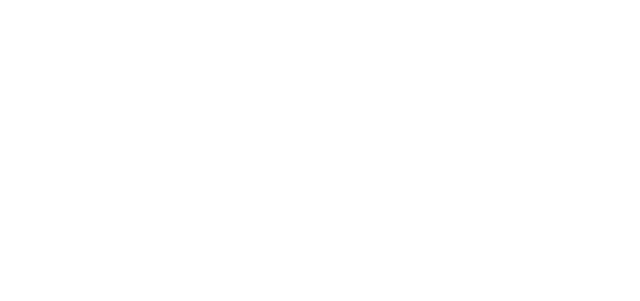
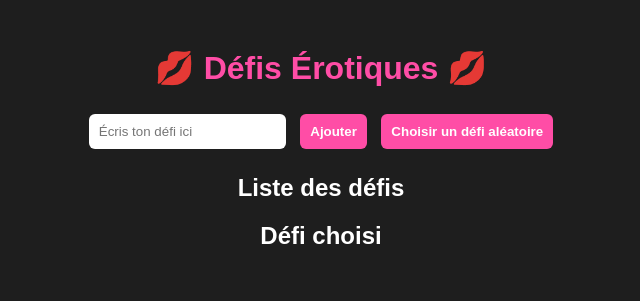
Before and after one commit to jijis93/Defis93, a plain HTML site: page index.html in a window 1280 px wide. Shown: the whole page, without its empty margins (319-959 px from the left). Drawn offline with Linux system fonts and the light colour scheme.

Commit message:
Update index.html

```diff
--- a/index.html
+++ b/index.html
@@ -1,27 +1,87 @@
+<!DOCTYPE html>
+<html lang="fr">
+<head>
+  <meta charset="UTF-8">
+  <title>Défis Érotiques</title>
+  <style>
+    body {
+      font-family: Arial, sans-serif;
+      background: #1e1e1e;
+      color: #fff;
+      text-align: center;
+      padding: 20px;
+    }
+    h1 {
+      color: #ff4da6;
+    }
+    #defis {
+      margin-top: 20px;
+    }
+    .defi {
+      background: #2b2b2b;
+      padding: 10px;
+      margin: 5px;
+      border-radius: 8px;
+    }
+    input, button {
+      padding: 10px;
+      margin: 5px;
+      border-radius: 6px;
+      border: none;
+    }
+    button {
+      cursor: pointer;
+      background: #ff4da6;
+      color: white;
+      font-weight: bold;
+    }
+  </style>
+</head>
+<body>
+  <h1>💋 Défis Érotiques 💋</h1>
+
+  <input type="text" id="nouveauDefi" placeholder="Écris ton défi ici">
+  <button onclick="ajouterDefi()">Ajouter</button>
+  <button onclick="choisirDefi()">Choisir un défi aléatoire</button>
+
+  <h2>Liste des défis</h2>
+  <div id="defis"></div>
+
+  <h2>Défi choisi</h2>
+  <div id="defiAleatoire" style="font-size:20px; font-weight:bold; color:#ff4da6;"></div>
+
   <script>
-  let defis = JSON.parse(localStorage.getItem("defis")) || {1:[],2:[],3:[],4:[],5:[]};
+    let defis = JSON.parse(localStorage.getItem("defis")) || [];
 
-  function nouveauDefi() {
-    const niveau = document.getElementById("niveau").value;
-    const liste = defis[niveau];
-    if (!liste || liste.length === 0) {
-      document.getElementById("defi").textContent = "Aucun défi enregistré pour ce niveau.";
-      return;
-    }
-    const index = Math.floor(Math.random() * liste.length);
-    document.getElementById("defi").textContent = liste[index];
+    function afficherDefis() {
+      const zone = document.getElementById("defis");
+      zone.innerHTML = "";
+      defis.forEach((d, i) => {
+        zone.innerHTML += `<div class="defi">${i+1}. ${d}</div>`;
+      });
     }
 
     function ajouterDefi() {
-    const texte = document.getElementById("nouveau").value.trim();
-    const niveau = document.getElementById("niveauAjout").value;
+      const texte = document.getElementById("nouveauDefi").value.trim();
       if (texte) {
-      defis[niveau].push(texte);
+        defis.push(texte);
         localStorage.setItem("defis", JSON.stringify(defis));
-      alert("Défi ajouté et enregistré !");
-      document.getElementById("nouveau").value = "";
-    } else {
-      alert("Écris un défi avant d’ajouter !");
+        document.getElementById("nouveauDefi").value = "";
+        afficherDefis();
       }
     }
+
+    function choisirDefi() {
+      if (defis.length > 0) {
+        const randomIndex = Math.floor(Math.random() * defis.length);
+        document.getElementById("defiAleatoire").innerText = defis[randomIndex];
+      } else {
+        document.getElementById("defiAleatoire").innerText = "Aucun défi pour le moment !";
+      }
+    }
+
+    // afficher au chargement
+    afficherDefis();
   </script>
+</body>
+</html>
```
Lines whose indentation alone changed are shown as unchanged.
